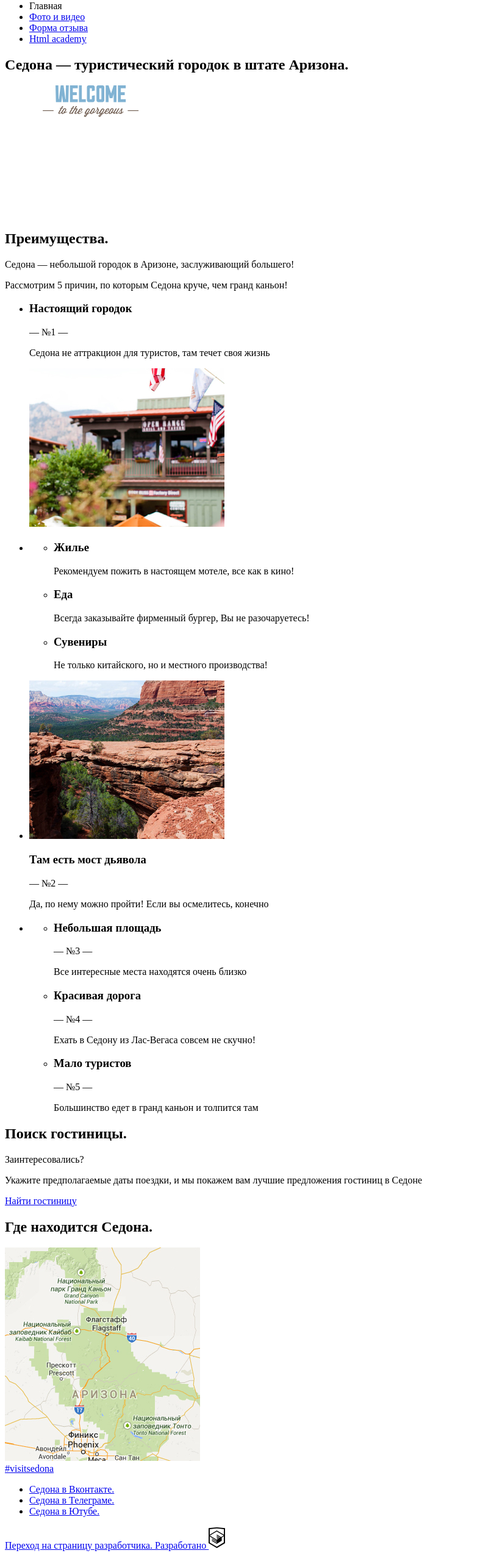
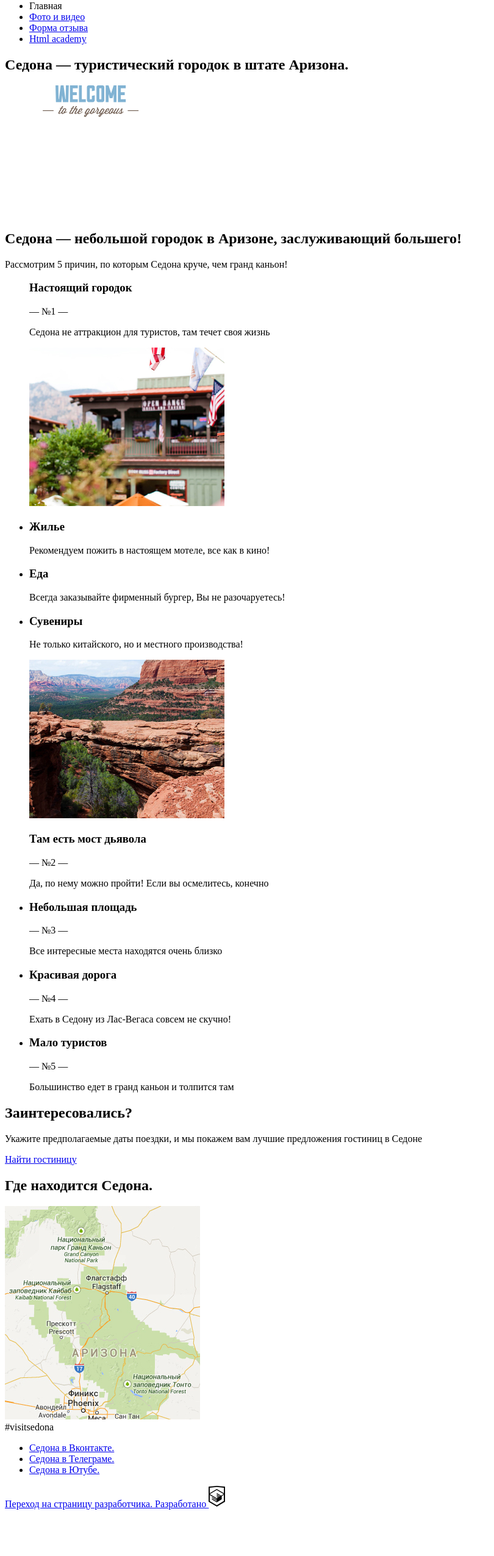
Before and after one commit to htmlacademy-adaptive/2166929-sedona-28, a website: page source/index.html in a window 1280 px wide. Shown: the part 144-2696 px from the top of the page at 61% size, without its empty margins (0-810 px from the left). After the commit the page ends 2628 px from the top, so only its background shows below. Drawn offline with Linux system fonts and the light colour scheme.

Commit message:
Исправляет разметку всех страниц

```diff
--- a/source/index.html
+++ b/source/index.html
@@ -9,30 +9,29 @@
 </head>
 
 <body class="page__body">
+  <div class="page__container">
     <header class="header">
-    <span class="header__logo">
+      <button class="header__toggle" type="button">
+        <span class="visually-hidden">Открыть/закрыть меню.</span>
+      </button>
+      <nav class="header__navigation navigation">
+        <span class="navigation__logo">
           <img src="img/logo-sedona.svg" width="185" height="96" alt="Логотип «Седона».">
         </span>
-    <nav class="navigation">
-      <button class="navigation__toggle" type="button">
-        <span class="visually-hidden">Открыть меню.</span>
-      </button>
-      <div class="navigation__container">
-        <ul class="navigation__list site-list">
-          <li class="site-list__item site-list__item--current">
-            <span class="site-list__link">Главная</span>
+        <ul class="navigation__list">
+          <li class="navigation__item navigation__item--current">
+            <span class="navigation__link">Главная</span>
           </li>
-          <li class="site-list__item">
-            <a class="site-list__link" href="photo.html">Фото и видео</a>
+          <li class="navigation__item">
+            <a class="navigation__link" href="photo.html">Фото и видео</a>
           </li>
-          <li class="site-list__item">
-            <a class="site-list__link" href="form.html">Форма отзыва</a>
+          <li class="navigation__item">
+            <a class="navigation__link" href="form.html">Форма отзыва</a>
           </li>
-          <li class="site-list__item">
-            <a class="site-list__link" href="https://htmlacademy.ru/intensive/adaptive" target="_blank">Html academy</a>
+          <li class="navigation__item">
+            <a class="navigation__link" href="https://htmlacademy.ru/intensive/adaptive" target="_blank">Html academy</a>
           </li>
         </ul>
-      </div>
       </nav>
     </header>
 
@@ -44,72 +43,64 @@
         </div>
       </section>
       <section class="advantages">
-      <div class="advantages__about about">
-        <div class="about__container">
-          <h2 class="visually-hidden">Преимущества.</h2>
-          <p class="about__subtitle subtitle">Седона — небольшой городок в Аризоне, заслуживающий большего!</p>
-          <p class="about__description description">Рассмотрим 5 причин, по которым Седона круче, чем гранд каньон!</p>
+        <div class="advantages__info info">
+          <h2 class="info__subtitle subtitle">Седона — небольшой городок в Аризоне, заслуживающий большего!</h2>
+          <p class="info__description description">Рассмотрим 5 причин, по которым Седона круче, чем гранд каньон!</p>
         </div>
-      </div>
-      <ul class="advantages__list">
-        <li class="advantages__item advantages__item--city">
-          <h3 class="advantages__subtitle subtitle subtitle--color">Настоящий городок</h3>
-          <p class="advantages__description description description--color">— №1 —</p>
-          <p class="advantages__description description description--color">Седона не аттракцион для туристов, там течет своя жизнь</p>
-          <div class="advantages__image">
-            <img src="img/advantages-photo-city.jpg" width="320" height="260" alt="Город Седона.">
-          </div>
+        <div class="advantages__container-point">
+          <figure class="advantages__point">
+            <figcaption class="advantages__point-about advantages__point-about--color">
+              <h3 class="advantages__point-subtitle subtitle">Настоящий городок</h3>
+              <span class="advantages__point-description description">— №1 —</span>
+              <p class="advantages__point-description description">Седона не аттракцион для туристов, там течет своя жизнь</p>
+            </figcaption>
+            <img class="advantages__point-image" src="img/advantages-photo-city.jpg" width="320" height="260" alt="Город Седона.">
+          </figure>
+          <ul class="advantages__point advantages__point--infrastructure">
+            <li class="advantages__point-item advantages__point-item--home">
+              <h3 class="advantages__point-subtitle subtitle">Жилье</h3>
+              <p class="advantages__point-description description">Рекомендуем пожить в настоящем мотеле, все как в кино!</p>
             </li>
-        <li class="advantages__item advantages__item--infrastructure">
-          <ul class="advantages-infrastructure__list">
-            <li class="advantages-infrastructure__item advantages-infrastructure__item--home">
-              <h3 class="advantages-infrastructure__subtitle subtitle">Жилье</h3>
-              <p class="advantages-infrastructure__description description">Рекомендуем пожить в настоящем мотеле, все как в кино!</p>
+            <li class="advantages__point-item advantages__point-item--food">
+              <h3 class="advantages__point-subtitle subtitle">Еда</h3>
+              <p class="advantages__point-description description">Всегда заказывайте фирменный бургер, Вы не разочаруетесь!</p>
             </li>
-            <li class="advantages-infrastructure__item advantages-infrastructure__item--food">
-              <h3 class="advantages-infrastructure__subtitle subtitle">Еда</h3>
-              <p class="advantages-infrastructure__description description">Всегда заказывайте фирменный бургер, Вы не разочаруетесь!</p>
-            </li>
-            <li class="advantages-infrastructure__item advantages-infrastructure__item--souvenirs">
-              <h3 class="advantages-infrastructure__subtitle subtitle">Сувениры</h3>
-              <p class="advantages-infrastructure__description description">Не только китайского, но и местного производства!</p>
+            <li class="advantages__point-item advantages__point-item--souvenirs">
+              <h3 class="advantages__point-subtitle subtitle">Сувениры</h3>
+              <p class="advantages__point-description description">Не только китайского, но и местного производства!</p>
             </li>
           </ul>
+          <figure class="advantages__point">
+            <img class="advantages__point-image" src="img/advantages-photo-bridge.jpg" width="320" height="260" alt="Мост дьявола.">
+            <figcaption class="advantages__point-about advantages__point-about--color">
+              <h3 class="advantages__point-subtitle subtitle">Там есть мост дьявола</h3>
+              <span class="advantages__point-description description">— №2 —</span>
+              <p class="advantages__point-description description">Да, по нему можно пройти! Если вы осмелитесь, конечно</p>
+            </figcaption>
+          </figure>
+          <ul class="advantages__point advantages__point--place">
+            <li class="advantages__point-item advantages__point-item--color">
+              <h3 class="advantages__point-subtitle subtitle">Небольшая площадь</h3>
+              <span class="advantages__point-description description">— №3 —</span>
+              <p class="advantages__point-description description">Все интересные места находятся очень близко</p>
             </li>
-        <li class="advantages__item advantages__item--bridge">
-          <div class="advantages__image">
-            <img src="img/advantages-photo-bridge.jpg" width="320" height="260" alt="Мост дьявола.">
-          </div>
-          <h3 class="advantages__subtitle subtitle subtitle--color">Там есть мост дьявола</h3>
-          <p class="advantages__description description description--color">— №2 —</p>
-          <p class="advantages__description description description--color">Да, по нему можно пройти! Если вы осмелитесь, конечно</p>
+            <li class="advantages__point-item advantages__point-item--color">
+              <h3 class="advantages__point-subtitle subtitle">Красивая дорога</h3>
+              <span class="advantages__point-description description">— №4 —</span>
+              <p class="advantages__point-description description">Ехать в Седону из Лас-Вегаса совсем не скучно!</p>
             </li>
-        <li class="advantages__item advantages__item--points">
-          <ul class="advantages__list">
-            <li class="advantages__item">
-              <h3 class="advantages__subtitle subtitle">Небольшая площадь</h3>
-              <p class="advantages__description description">— №3 —</p>
-              <p class="advantages__description description">Все интересные места находятся очень близко</p>
-            </li>
-            <li class="advantages__item">
-              <h3 class="advantages__subtitle subtitle">Красивая дорога</h3>
-              <p class="advantages__description description">— №4 —</p>
-              <p class="advantages__description description">Ехать в Седону из Лас-Вегаса совсем не скучно!</p>
-            </li>
-            <li class="advantages__item">
-              <h3 class="advantages__subtitle subtitle">Мало туристов</h3>
-              <p class="advantages__description description">— №5 —</p>
-              <p class="advantages__description description">Большинство едет в гранд каньон и толпится там</p>
+            <li class="advantages__point-item advantages__point-item--color">
+              <h3 class="advantages__point-subtitle subtitle">Мало туристов</h3>
+              <span class="advantages__point-description description">— №5 —</span>
+              <p class="advantages__point-description description">Большинство едет в гранд каньон и толпится там</p>
             </li>
           </ul>
-        </li>
-      </ul>
+        </div>
       </section>
 
       <section class="hotel-search">
         <div class="hotel-search__container">
-        <h2 class="visually-hidden">Поиск гостиницы.</h2>
-        <p class="hotel-search__title title">Заинтересовались?</p>
+          <h2 class="hotel-search__title title">Заинтересовались?</h2>
           <p class="hotel-search__description description">Укажите предполагаемые даты поездки, и мы покажем вам лучшие предложения гостиниц в Седоне</p>
           <a class="hotel-search__button button" href="#">Найти гостиницу</a>
         </div>
@@ -122,12 +113,8 @@
     </main>
 
     <footer class="footer">
-    <div class="footer__container">
-      <div class="footer__tag">
-        <a class="tag-link" href="#" target="_blank">#visitsedona</a>
-      </div>
-      <div class="footer__social social">
-        <ul class="social__list">
+      <span class="footer__tag">#visitsedona</span>
+      <ul class="footer__social social">
         <li class="social__item">
           <a class="social__link social__link--vkontakte" href="#" target="_blank">
             <span class="visually-hidden">Седона в Вконтакте.</span>
@@ -144,18 +131,15 @@
           </a>
         </li>
       </ul>
-      </div>
-      <div class="footer__developer">
-        <a class="developer-link" href="https://htmlacademy.ru/intensive/adaptive" target="_blank">
+      <a class="footer__link" href="https://htmlacademy.ru/intensive/adaptive" target="_blank">
         <span class="visually-hidden">Переход на страницу разработчика.</span>
         Разработано
-          <svg width="27" height="36" viewBox="0 0 27 36" fill="black" xmlns="http://www.w3.org/2000/svg">
+        <svg class="footer__icon" width="27" height="36" viewBox="0 0 27 36" fill="black" xmlns="http://www.w3.org/2000/svg">
           <path d="M13.65 0.949951H13.55L0.0500488 2.34995V27.05L13.55 35.0499L26.95 27.05V2.34995L13.65 0.949951ZM25.05 13.05L13.55 6.24995V6.14995H13.45L13.35 6.04995V6.14995L1.95005 13.05V4.04995L13.45 2.84995L25.05 4.04995V13.05ZM13.45 7.74995L24.95 14.45L20.45 17.05L13.35 12.85V14.25L19.25 17.75L18.35 18.25L13.35 15.25V16.65L17.15 18.95L16.35 19.45L13.35 17.65V19.05L15.25 20.15L13.45 21.25L2.05005 14.55L13.45 7.74995ZM1.95005 16.05L13.35 22.85V23.85L5.45005 19.15V20.55L13.45 25.35V26.45L5.45005 21.75V23.15L13.45 27.95L21.55 23.05V17.85L24.95 15.85V25.85L13.45 32.75L1.95005 25.95V16.05Z" />
         </svg>
       </a>
+    </footer>
   </div>
-    </div>
-  </footer>
 </body>
 
 </html>
```
Also changed, not shown: source/form.html (+42 -48 lines), source/photo.html (+50 -58 lines). Lines whose indentation alone changed are shown as unchanged.
